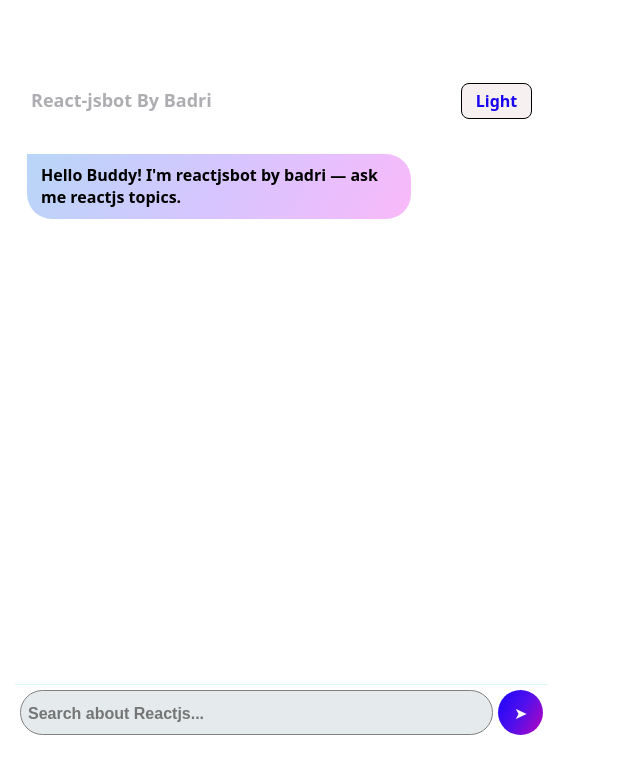
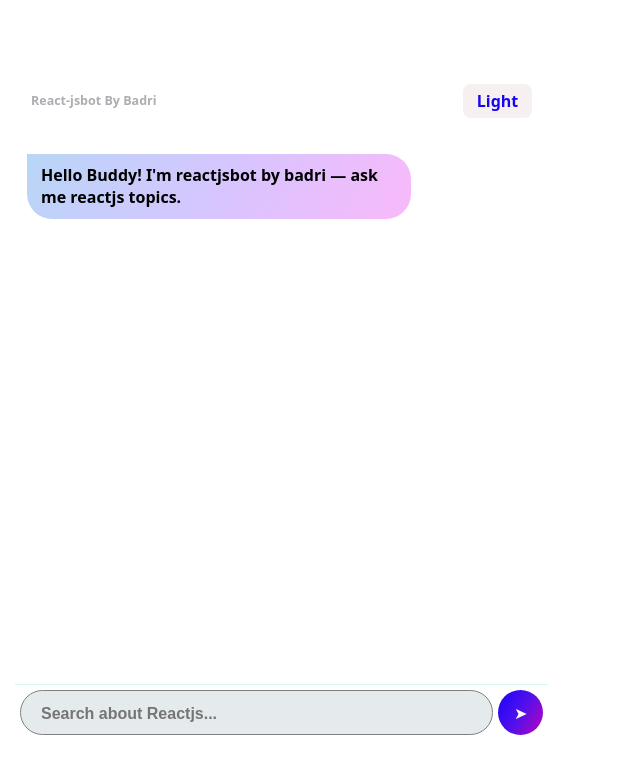
Before and after one commit to badrinathbadri1/reactjs-chatbot-by-badri, a React (Vite) app: page / in a window 1280 px wide. Shown: the top 774 px of the page, without its empty margins (0-640 px from the left). Built offline with nearby package versions, Linux system fonts and the light colour scheme.

Commit message:
Updated user message CSS with max-width and wrapping

```diff
--- a/src/PhysicsBotByBadri.css
+++ b/src/PhysicsBotByBadri.css
@@ -22,6 +22,7 @@ body.dark {
   border-radius: 10px;
   overflow: hidden;
   padding-left:15px;
+
 
 
 }
@@ -51,10 +52,11 @@ body.dark {
   background-color: rgba(0, 0, 0, 0);
   height:50px;
 
+
 }
 
 .chat-header h1 {
-  font-size: 18px;
+  font-size:12.5px;
   margin:0;
 }
 
@@ -63,7 +65,7 @@ body.dark {
   border: none;
   border-radius: 8px;
   background-color: rgb(246, 240, 240);
-  border:1.2px solid black;
+
   color:rgb(25, 6, 239);
   font-weight: bold;
   cursor: pointer;
@@ -151,6 +153,7 @@ body.dark {
   font-weight:600;
   font-family:sans-serif;
   padding-top: 15px;
+  padding-left: 20px;
 
 
 }
```
